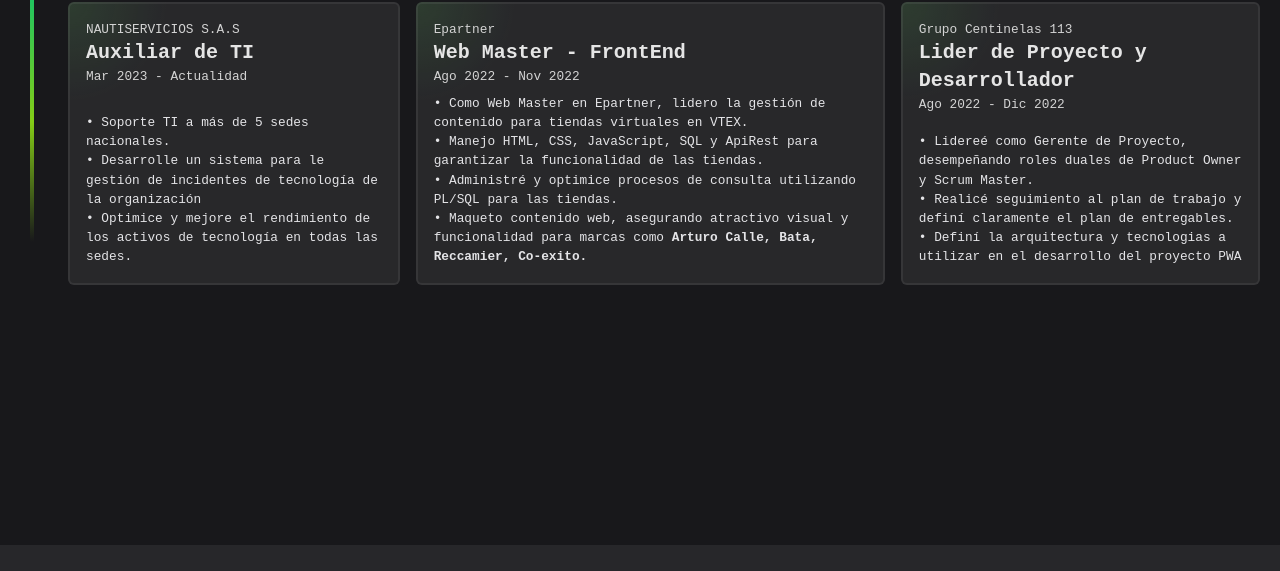
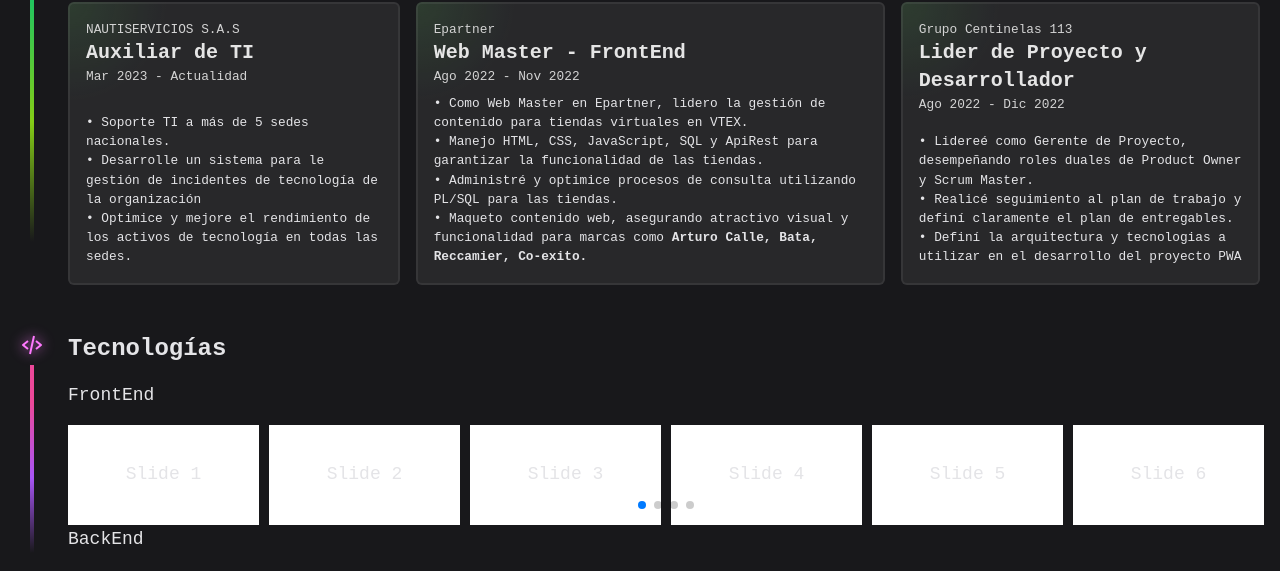
Before and after one commit to iDuqueZ/SoyDuque-new, an Astro site: page /about in a window 1280 px wide. Shown: the part 1315-1886 px from the top of the page. Built offline with nearby package versions, Linux system fonts and the light colour scheme; Astro itself is replaced by a stand-in of ours; a web font is replaced by a local one.

Commit message:
Agregado el paquete Swiper y su hoja de estilos

```diff
--- a/package.json
+++ b/package.json
@@ -19,6 +19,7 @@
     "date-fns": "^3.4.0",
     "react": "^18.2.0",
     "react-dom": "^18.2.0",
+    "swiper": "^11.0.7",
     "tailwindcss": "^3.4.1"
   }
 }
--- /dev/null
+++ b/src/components/CarruselFront.jsx
@@ -0,0 +1,38 @@
+import React, { useRef, useState } from 'react';
+// Import Swiper React components
+import { Swiper, SwiperSlide } from 'swiper/react';
+
+// Import Swiper styles
+import 'swiper/css';
+import 'swiper/css/pagination';
+
+import '../styles.css';
+
+// import required modules
+import { Pagination } from 'swiper/modules';
+
+export default function App() {
+  return (
+    <>
+      <Swiper
+        slidesPerView={6}
+        spaceBetween={10}
+        pagination={{
+          clickable: true,
+        }}
+        modules={[Pagination]}
+        className="mySwiper"
+      >
+        <SwiperSlide>Slide 1</SwiperSlide>
+        <SwiperSlide>Slide 2</SwiperSlide>
+        <SwiperSlide>Slide 3</SwiperSlide>
+        <SwiperSlide>Slide 4</SwiperSlide>
+        <SwiperSlide>Slide 5</SwiperSlide>
+        <SwiperSlide>Slide 6</SwiperSlide>
+        <SwiperSlide>Slide 7</SwiperSlide>
+        <SwiperSlide>Slide 8</SwiperSlide>
+        <SwiperSlide>Slide 9</SwiperSlide>
+      </Swiper>
+    </>
+  );
+}
--- a/src/layouts/AboutLayout.astro
+++ b/src/layouts/AboutLayout.astro
@@ -25,6 +25,10 @@ const { title, description } = Astro.props;
     <meta name="description" content="Astro description" />
     <meta name="viewport" content="width=device-width" />
     <link rel="icon" type="image/svg+xml" href="/favicon.svg" />
+    <link
+      rel="stylesheet"
+      href="https://cdn.jsdelivr.net/npm/swiper@11/swiper-bundle.min.css"
+    />
     <meta name="description" content={description} />
     <meta name="generator" content={Astro.generator} />
     <title>{title}</title>
--- a/src/pages/about.astro
+++ b/src/pages/about.astro
@@ -2,6 +2,7 @@
 import AboutLayout from "../layouts/AboutLayout.astro";
 import Bento from "../components/Bento.astro";
 import Card from "../components/Card.astro";
+import CarruselFront from "../components/CarruselFront.jsx";
 
 const description = "Sobre mi";
 ---
@@ -99,7 +100,7 @@ const description = "Sobre mi";
 
     <Bento />
 
-    <section class="mt-12 mb-60">
+    <section class="mt-12 mb-10">
       <div class="flex gap-6 mx-auto">
         <div class="felx flex-col items-center">
           <div class="mb-2 text-2xl shadow-green-200">
@@ -125,32 +126,109 @@ const description = "Sobre mi";
           <p class="text-lg mb-4">Ultimos cargos que he desempeñado:</p>
 
           <div class="flex gap-4">
-            <Card header="NAUTISERVICIOS S.A.S" title="Auxiliar de TI" date="Mar 2023 - Actualidad" glow="120">
+            <Card
+              header="NAUTISERVICIOS S.A.S"
+              title="Auxiliar de TI"
+              date="Mar 2023 - Actualidad"
+              glow="120"
+            >
               <ul>
                 <li>• Soporte TI a más de 5 sedes nacionales.</li>
-                <li>• Desarrolle un sistema para le gestión de incidentes de tecnología de la organización</li>
-                <li>• Optimice y mejore el rendimiento de los activos de tecnología en todas las sedes.</li>
+                <li>
+                  • Desarrolle un sistema para le gestión de incidentes de
+                  tecnología de la organización
+                </li>
+                <li>
+                  • Optimice y mejore el rendimiento de los activos de
+                  tecnología en todas las sedes.
+                </li>
               </ul>
             </Card>
 
-            <Card header="Epartner" title="Web Master - FrontEnd" date="Ago 2022 - Nov 2022" glow="120">
+            <Card
+              header="Epartner"
+              title="Web Master - FrontEnd"
+              date="Ago 2022 - Nov 2022"
+              glow="120"
+            >
               <ul>
-                <li>• Como Web Master en Epartner, lidero la gestión de contenido para tiendas virtuales en VTEX.</li>
-                <li>• Manejo HTML, CSS, JavaScript, SQL y ApiRest para garantizar la funcionalidad de las tiendas.</li>
-                <li>• Administré y optimice procesos de consulta utilizando PL/SQL para las tiendas.</li>
-                <li>• Maqueto contenido web, asegurando atractivo visual y funcionalidad para marcas como <b>Arturo Calle, Bata, Reccamier, Co-exito. </b></li>
+                <li>
+                  • Como Web Master en Epartner, lidero la gestión de contenido
+                  para tiendas virtuales en VTEX.
+                </li>
+                <li>
+                  • Manejo HTML, CSS, JavaScript, SQL y ApiRest para garantizar
+                  la funcionalidad de las tiendas.
+                </li>
+                <li>
+                  • Administré y optimice procesos de consulta utilizando PL/SQL
+                  para las tiendas.
+                </li>
+                <li>
+                  • Maqueto contenido web, asegurando atractivo visual y
+                  funcionalidad para marcas como <b
+                    >Arturo Calle, Bata, Reccamier, Co-exito.
+                  </b>
+                </li>
               </ul>
             </Card>
 
-            <Card header="Grupo Centinelas 113" title="Lider de Proyecto y Desarrollador" date="Ago 2022 - Dic 2022" glow="120">
+            <Card
+              header="Grupo Centinelas 113"
+              title="Lider de Proyecto y Desarrollador"
+              date="Ago 2022 - Dic 2022"
+              glow="120"
+            >
               <ul>
-                <li>• Lidereé como Gerente de Proyecto, desempeñando roles duales de Product Owner y Scrum Master.</li>
-                <li>• Realicé seguimiento al plan de trabajo y definí claramente el plan de entregables.</li>
-                <li>• Definí la arquitectura y tecnologias a utilizar en el desarrollo del proyecto PWA</li>
+                <li>
+                  • Lidereé como Gerente de Proyecto, desempeñando roles duales
+                  de Product Owner y Scrum Master.
+                </li>
+                <li>
+                  • Realicé seguimiento al plan de trabajo y definí claramente
+                  el plan de entregables.
+                </li>
+                <li>
+                  • Definí la arquitectura y tecnologias a utilizar en el
+                  desarrollo del proyecto PWA
+                </li>
               </ul>
             </Card>
           </div>
+        </div>
+      </div>
+    </section>
 
+    <section class="mt-12 mb-40">
+      <div class="flex gap-6 mx-auto">
+        <div class="felx flex-col items-center">
+          <div class="mb-2 text-2xl shadow-pink-200">
+            <svg
+              xmlns="http://www.w3.org/2000/svg"
+              width="24"
+              height="24"
+              viewBox="0 0 24 24"
+              style="fill: rgb(255, 121, 255);transform: ;msFilter:;"
+              ><path
+                d="m7.375 16.781 1.25-1.562L4.601 12l4.024-3.219-1.25-1.562-5 4a1 1 0 0 0 0 1.562l5 4zm9.25-9.562-1.25 1.562L19.399 12l-4.024 3.219 1.25 1.562 5-4a1 1 0 0 0 0-1.562l-5-4zm-1.649-4.003-4 18-1.953-.434 4-18z"
+              ></path></svg
+            >
+          </div>
+          <!-- Linea gradient -->
+          <div
+            class="h-[80%] w-1 mx-auto gradiente-sobremi bg-gradient-to-b from-pink-500 from-20% via-purple-500 via-60%"
+          >
+          </div>
+        </div>
+        <div>
+          <h2 class="text-2xl font-bold mb-4">Tecnologías</h2>
+          <h3 class="text-lg mb-4">FrontEnd</h3>
+          <div class="carrusel max-w-[1196px] h-[100px] relative">
+            <CarruselFront client:load/>
+          </div>
+
+          <h3 class="text-lg mb-4">BackEnd</h3>
+          <div></div>
         </div>
       </div>
     </section>
@@ -158,6 +236,8 @@ const description = "Sobre mi";
 </AboutLayout>
 
 <style>
+
+
   div .shadow-cyan-200 {
     filter: drop-shadow(0 0 0.4rem rgb(121, 255, 255));
   }
@@ -165,4 +245,8 @@ const description = "Sobre mi";
   div .shadow-green-200 {
     filter: drop-shadow(0 0 0.4rem rgb(121, 255, 121));
   }
+
+  div .shadow-pink-200 {
+    filter: drop-shadow(0 0 0.4rem rgb(255, 121, 255));
+  }
 </style>
--- /dev/null
+++ b/src/styles.css
@@ -0,0 +1,24 @@
+
+.swiper {
+    width: 100%;
+    height: 100%;
+  }
+
+  .swiper-slide {
+    text-align: center;
+    font-size: 18px;
+    background: #fff;
+    /* width: 400px !important; */
+
+    /* Center slide text vertically */
+    display: flex;
+    justify-content: center;
+    align-items: center;
+  }
+
+  .swiper-slide img {
+    display: block;
+    width: 100%;
+    height: 100%;
+    object-fit: cover;
+  }
```
Also changed, not shown: 1 other file.
